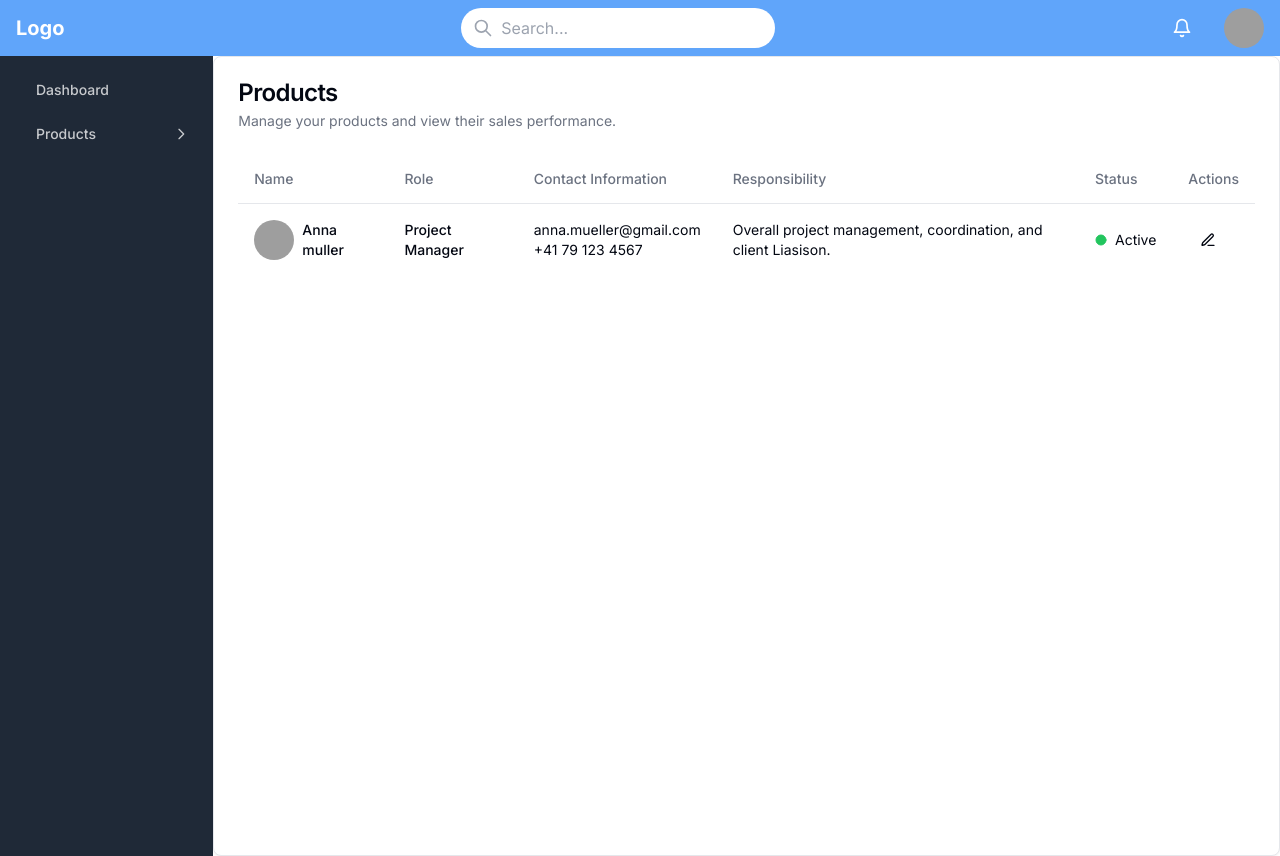
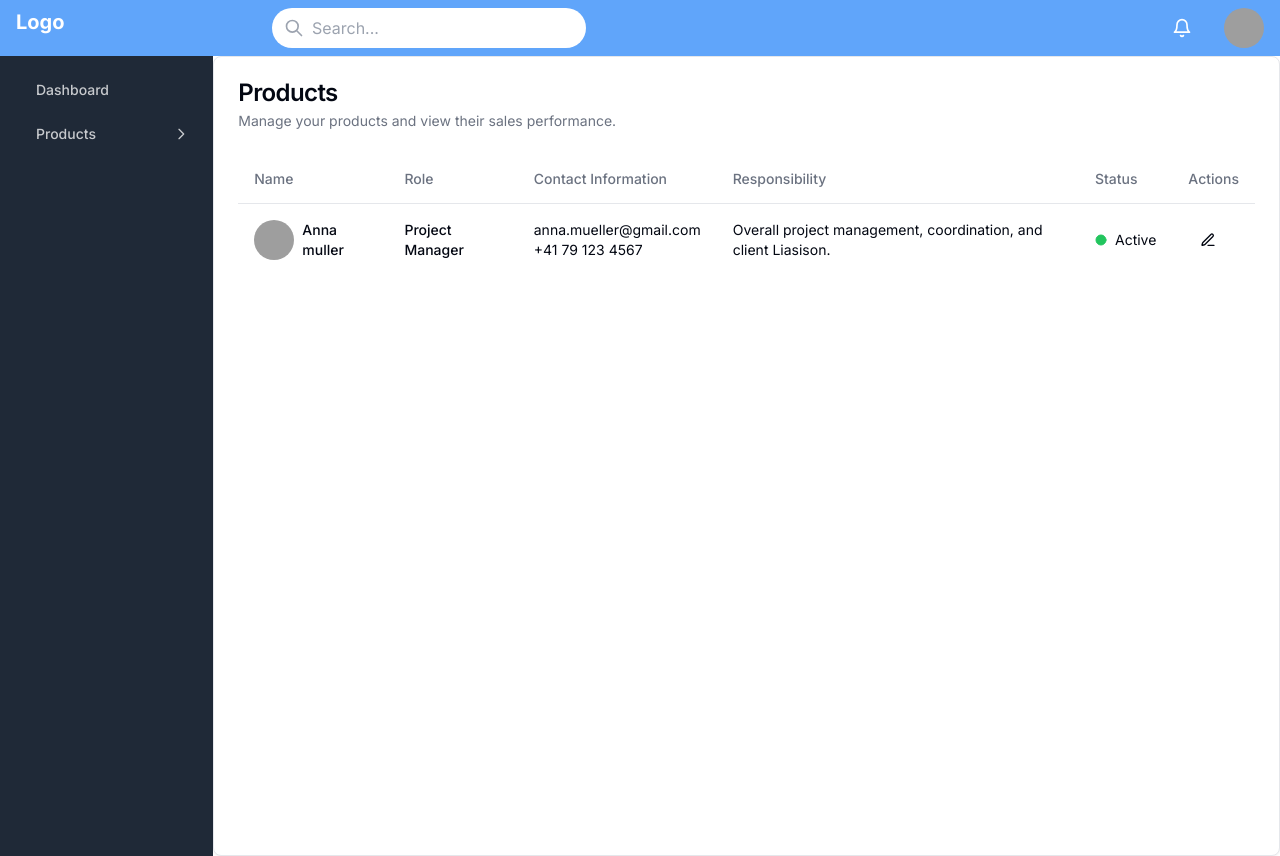
Before and after one commit to ait-varun/Shadcn-components, a Next.js app: page /Dashboard in a window 1280 px wide. Built offline with nearby package versions, Linux system fonts and the light colour scheme; grey boxes are pictures that could not be loaded.

Commit message:
updated design

```diff
--- a/src/components/Header.tsx
+++ b/src/components/Header.tsx
@@ -55,10 +55,11 @@ export default function Header() {
 
   return (
     <>
-      <div className="flex items-center justify-between px-4 py-2 bg-blue-400 text-white">
+      <div className=" px-4 w-full flex py-2 bg-blue-400 text-white ">
         {/* Logo */}
-        <div className="text-xl font-bold">Logo</div>
+        <div className="text-xl font-bold w-64">Logo</div>
 
+        <div className="flex grow justify-between">
           {/* Search Input */}
           <div className="relative">
             <svg
@@ -86,14 +87,14 @@ export default function Header() {
                 {filteredCountries.map((country, index) => (
                   <li
                     key={index}
-                  className="px-4 py-2 hover:bg-gray-100 cursor-pointer">
+                    className="px-4 py-2 hover:bg-gray-100 cursor-pointer"
+                    onClick={() => handleCountryClick(country.name)}>
                     {country.name}
                   </li>
                 ))}
               </ul>
             )}
           </div>
-
           {/* Avatar */}
           <div className="flex items-center">
             <BellIcon className="h-5 w-5 mr-8" />
@@ -103,6 +104,7 @@ export default function Header() {
             </Avatar>
           </div>
         </div>
+      </div>
     </>
   );
 }
```
Lines whose indentation alone changed are shown as unchanged.
